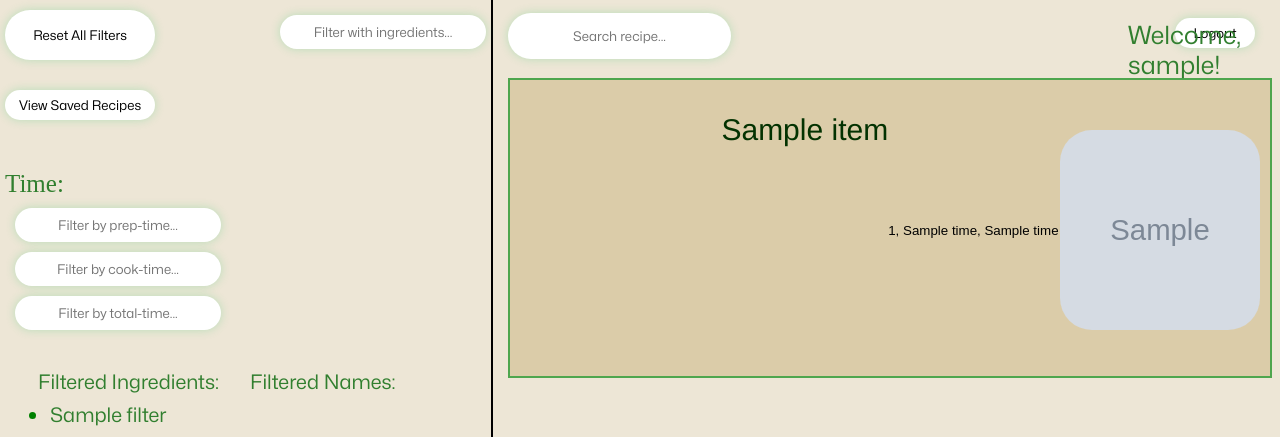
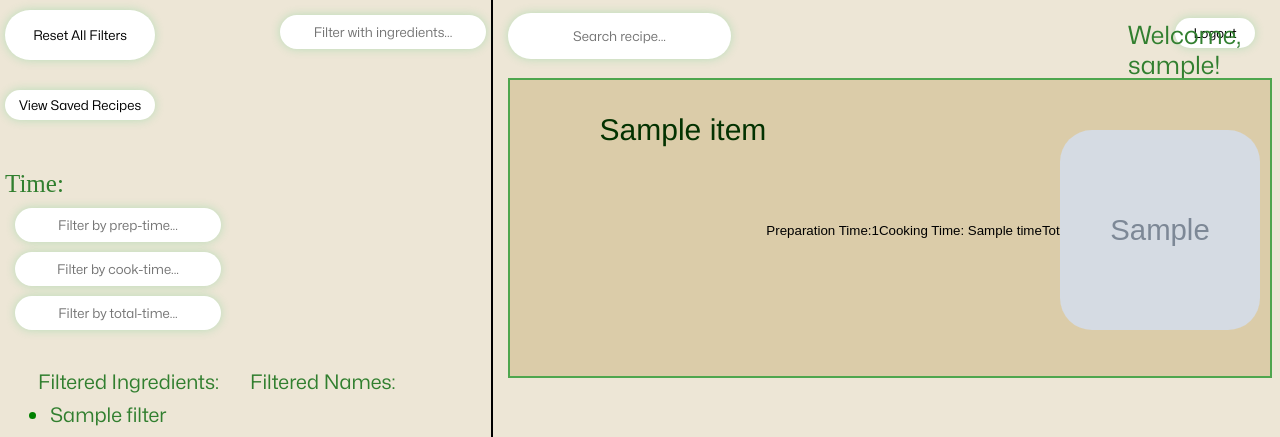
Before and after one commit to Ghufran-Luqman/Uniichef, a Flask app: template actualNEA/templates/home.html in a window 1280 px wide. Shown: the top 437 px of the page. Run offline with Flask 3, Linux system fonts and the light colour scheme; the template is opened without the code that fills it: most values are stand-ins (such as "Sample title", 1, 10 or a date in 2020); grey boxes marked "Sample" are stand-in pictures; data that the repository does not hold is empty; some web fonts are replaced.

Commit message:
just clean up time

```diff
--- a/actualNEA/templates/home.html
+++ b/actualNEA/templates/home.html
@@ -86,7 +86,7 @@
     {% set count.value = count.value + 1 %}
     <div class="container2" style="overflow:hidden">
         <a href="/{{ item }}">
-            <button id="recipebutton" class="recipebutton" name="recipebutton" type="button"><p class="biggertext">{{ item }}</p><img class='image' src="{{ images[count.value] }}" alt="not working" width="100" height="100"><p>{{ times[count.value][0] }}, {{ times[count.value][1] }}, {{ times[count.value][2] }}</p></button>
+            <button id="recipebutton" class="recipebutton" name="recipebutton" type="button"><p class="biggertext">{{ item }}</p><img class='image' src="{{ images[count.value] }}" alt="not working" width="100" height="100"><p>Preparation Time:{{ times[count.value][0] }}</p><p>Cooking Time: {{ times[count.value][1] }}</p><p>Total time: {{ times[count.value][2] }}</p></button>
         </a>
     </div>
     <br>
```
